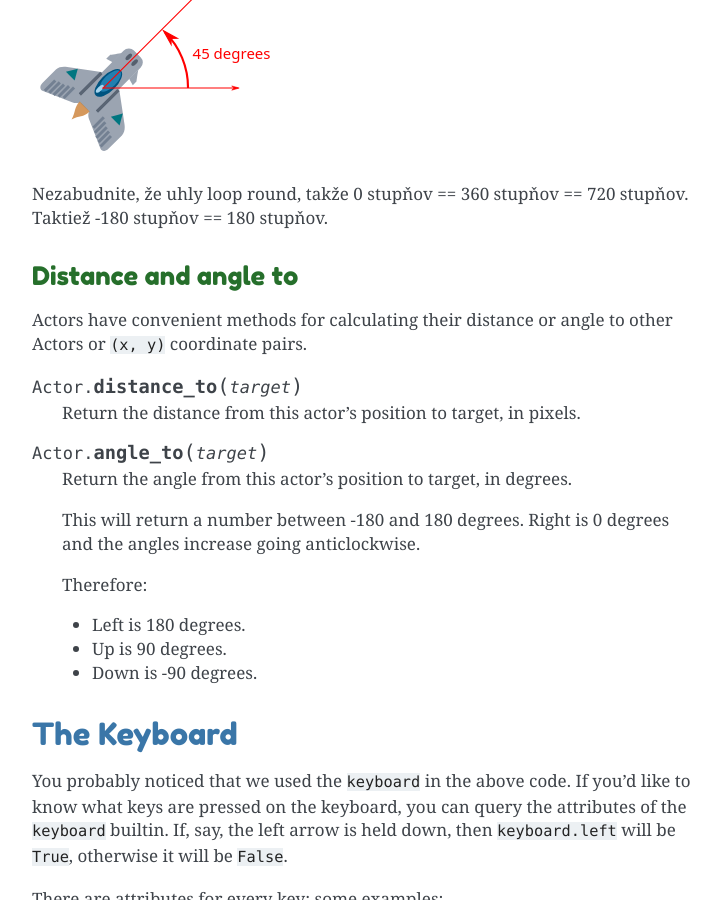
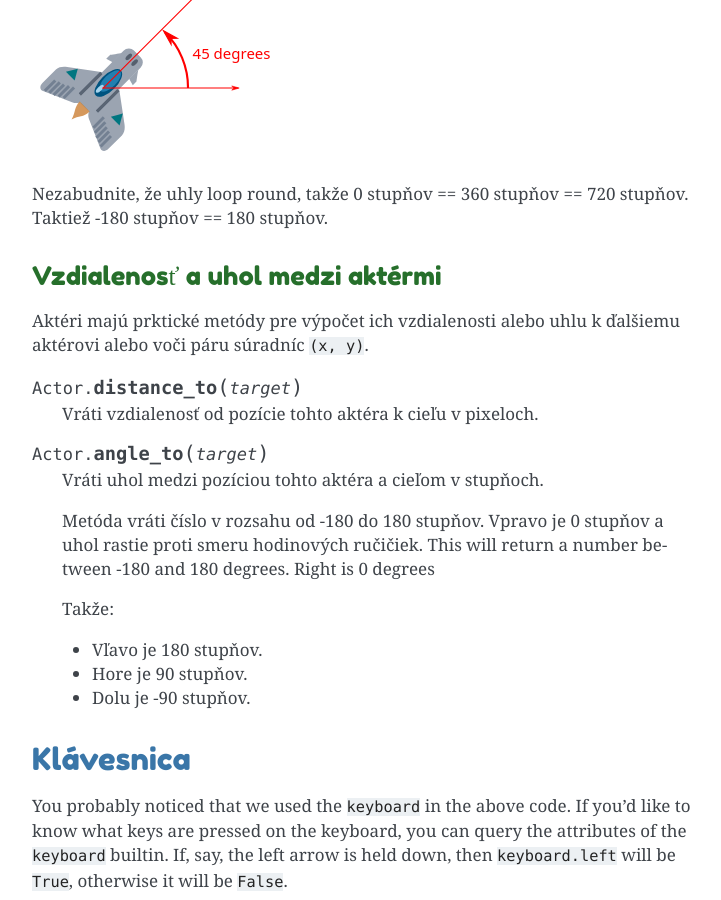
Before and after one commit to bletvaska/pgzero-slovak, a Sphinx documentation site: the page built from doc/builtins.rst, in a window 1280 px wide and 900 px high, scrolled down 11549 px. Shown: the whole window, without its empty margins (388-1109 px from the left). Built offline with Sphinx 7.4.7, drawn with Linux system fonts in a browser that asks for light colours; pages that are not in the unit, such as notebooks, are missing from menus; some of the changed text lies outside the part shown.

Commit message:
builtins: actor (distance and angle)

```diff
--- a/doc/builtins.rst
+++ b/doc/builtins.rst
@@ -571,32 +571,33 @@ Nezabudnite, že uhly loop round, takže 0 stupňov == 360 stupňov == 720 stup
 Taktiež -180 stupňov == 180 stupňov.
 
 
-Distance and angle to
-'''''''''''''''''''''
+Vzdialenosť a uhol medzi aktérmi
+''''''''''''''''''''''''''''''''
 
-Actors have convenient methods for calculating their distance or angle to other
-Actors or ``(x, y)`` coordinate pairs.
+Aktéri majú prktické metódy pre výpočet ich vzdialenosti alebo uhlu k ďalšiemu
+aktérovi alebo voči páru súradníc ``(x, y)``.
 
 .. method:: Actor.distance_to(target)
 
-    Return the distance from this actor's position to target, in pixels.
+    Vráti vzdialenosť od pozície tohto aktéra k cieľu v pixeloch.
 
 
 .. method:: Actor.angle_to(target)
 
-    Return the angle from this actor's position to target, in degrees.
+    Vráti uhol medzi pozíciou tohto aktéra a cieľom v stupňoch.
 
+    Metóda vráti číslo v rozsahu od -180 do 180 stupňov. Vpravo je 0 stupňov
+    a uhol rastie proti smeru hodinových ručičiek.
     This will return a number between -180 and 180 degrees. Right is 0 degrees
-    and the angles increase going anticlockwise.
 
-    Therefore:
+    Takže:
 
-    * Left is 180 degrees.
-    * Up is 90 degrees.
-    * Down is -90 degrees.
+    * Vľavo je 180 stupňov.
+    * Hore je 90 stupňov.
+    * Dolu je -90 stupňov.
 
 
-The Keyboard
+Klávesnica
 ------------
 
 You probably noticed that we used the ``keyboard`` in the above code.
```
